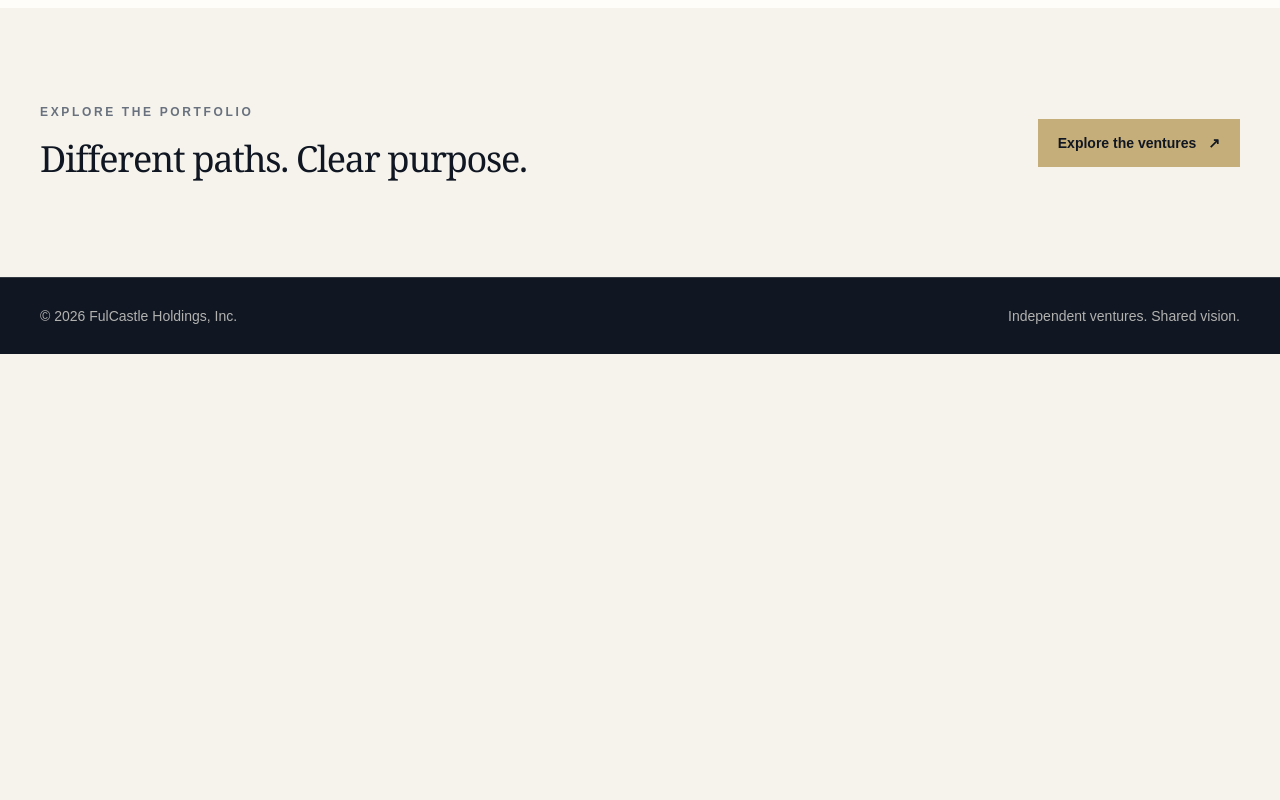
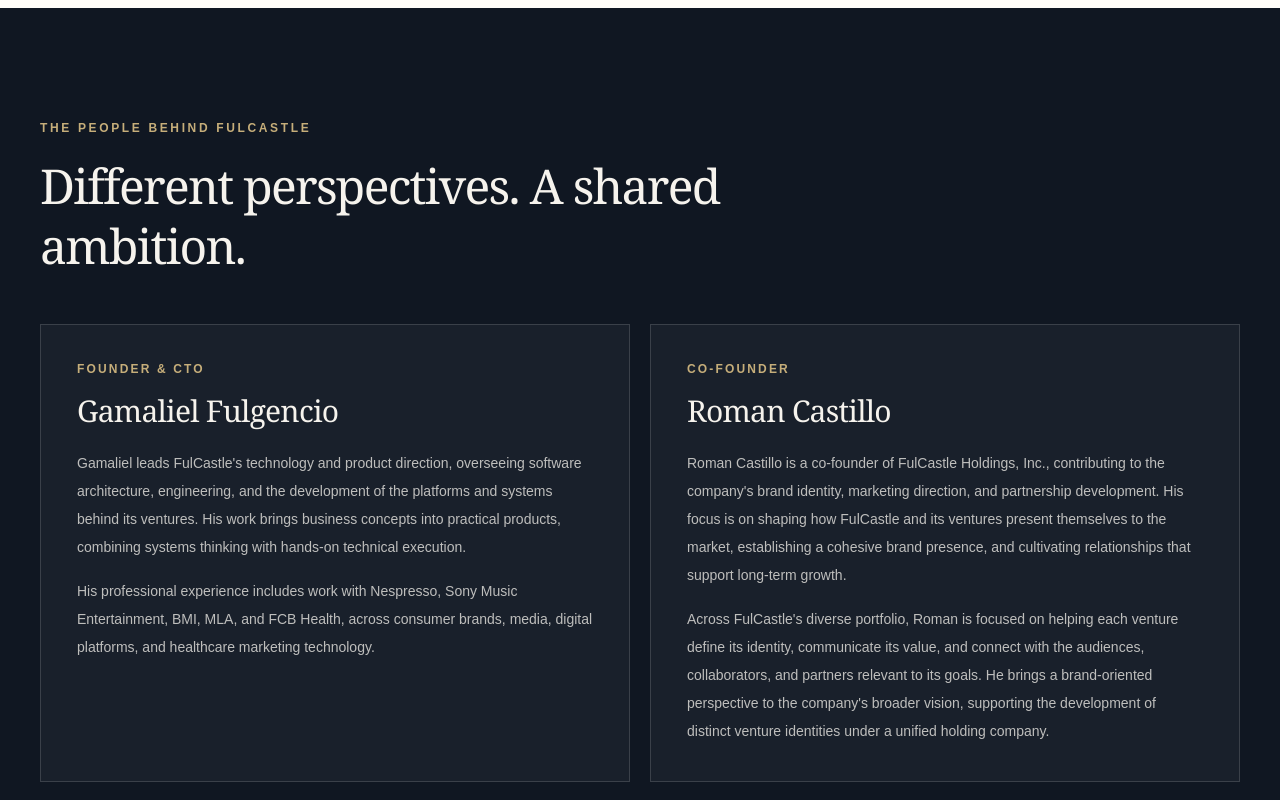
Before and after one commit to StarksDOOM/fulcastle-site, a Next.js app: page /about in a window 1280 px wide. Shown: the part 1780-2580 px from the top of the page. Before the commit the page ends 2134 px from the top, so only its background shows below. Built offline with nearby package versions, Linux system fonts and the light colour scheme.

Commit message:
feat(about): add founder profiles

```diff
--- a/app/about/page.tsx
+++ b/app/about/page.tsx
@@ -125,6 +125,71 @@ export default function AboutPage() {
           </div>
         </section>
 
+        <section
+          aria-labelledby="founders-title"
+          className="bg-graphite py-20 text-ivory sm:py-28"
+        >
+          <div className="mx-auto w-full max-w-7xl px-6 sm:px-10">
+            <p className="mb-5 text-xs font-semibold uppercase tracking-[0.22em] text-muted-gold">
+              The people behind FulCastle
+            </p>
+            <h2
+              className="max-w-3xl font-display text-4xl leading-tight tracking-[-0.035em] sm:text-5xl"
+              id="founders-title"
+            >
+              Different perspectives. A shared ambition.
+            </h2>
+            <div className="mt-12 grid gap-5 md:grid-cols-2">
+              <article className="border border-ivory/15 bg-ivory/[0.04] p-7 sm:p-9">
+                <p className="text-xs font-semibold uppercase tracking-[0.18em] text-muted-gold">
+                  Founder &amp; CTO
+                </p>
+                <h3 className="mt-4 font-display text-3xl tracking-tight">
+                  Gamaliel Fulgencio
+                </h3>
+                <p className="mt-5 text-sm leading-7 text-ivory/75">
+                  Gamaliel leads FulCastle&apos;s technology and product direction,
+                  overseeing software architecture, engineering, and the
+                  development of the platforms and systems behind its ventures.
+                  His work brings business concepts into practical products,
+                  combining systems thinking with hands-on technical execution.
+                </p>
+                <p className="mt-4 text-sm leading-7 text-ivory/75">
+                  His professional experience includes work with Nespresso,
+                  Sony Music Entertainment, BMI, MLA, and FCB Health, across
+                  consumer brands, media, digital platforms, and healthcare
+                  marketing technology.
+                </p>
+              </article>
+              <article className="border border-ivory/15 bg-ivory/[0.04] p-7 sm:p-9">
+                <p className="text-xs font-semibold uppercase tracking-[0.18em] text-muted-gold">
+                  Co-Founder
+                </p>
+                <h3 className="mt-4 font-display text-3xl tracking-tight">
+                  Roman Castillo
+                </h3>
+                <p className="mt-5 text-sm leading-7 text-ivory/75">
+                  Roman Castillo is a co-founder of FulCastle Holdings, Inc.,
+                  contributing to the company&apos;s brand identity, marketing
+                  direction, and partnership development. His focus is on
+                  shaping how FulCastle and its ventures present themselves to
+                  the market, establishing a cohesive brand presence, and
+                  cultivating relationships that support long-term growth.
+                </p>
+                <p className="mt-4 text-sm leading-7 text-ivory/75">
+                  Across FulCastle&apos;s diverse portfolio, Roman is focused on
+                  helping each venture define its identity, communicate its
+                  value, and connect with the audiences, collaborators, and
+                  partners relevant to its goals. He brings a brand-oriented
+                  perspective to the company&apos;s broader vision, supporting
+                  the development of distinct venture identities under a
+                  unified holding company.
+                </p>
+              </article>
+            </div>
+          </div>
+        </section>
+
         <section className="mx-auto flex w-full max-w-7xl flex-col gap-6 px-6 py-20 sm:px-10 sm:py-24 md:flex-row md:items-center md:justify-between">
           <div>
             <p className="mb-4 text-xs font-semibold uppercase tracking-[0.22em] text-slate">
```
